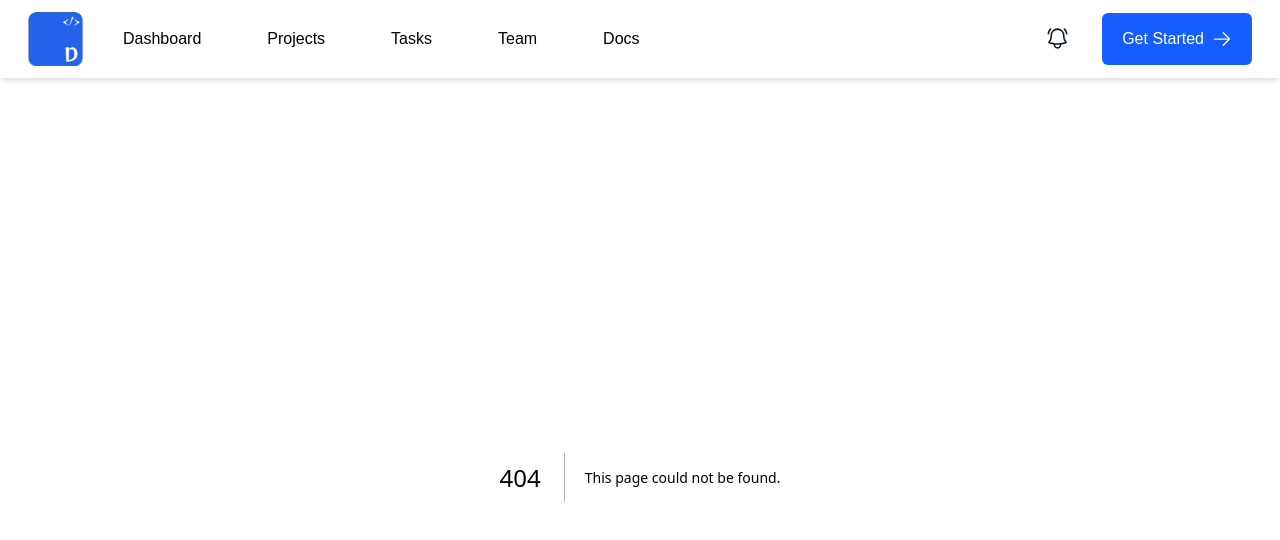
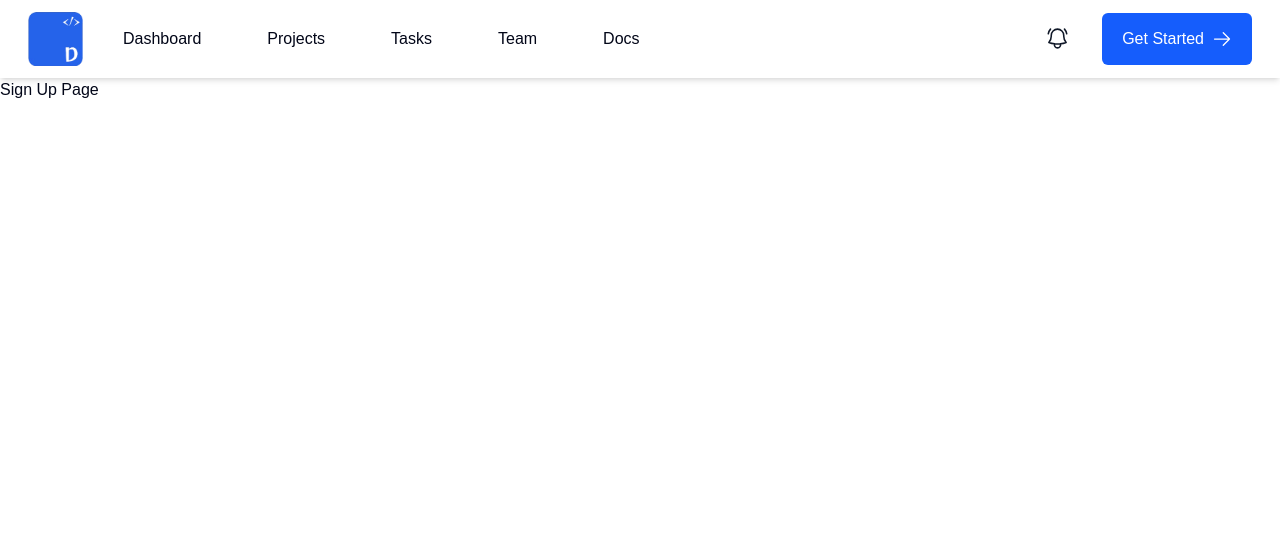
Before and after one commit to Jaycode01/DevCollab, a Next.js app: page /signup in a window 1280 px wide. Before the commit this address had no page. Shown: the top 540 px of the page. Built offline with nearby package versions, Linux system fonts and the light colour scheme; a web font is replaced by a local one.

Commit message:
Made some ammendment on the nav

```diff
--- a/src/app/navbar/page.tsx
+++ b/src/app/navbar/page.tsx
@@ -1,5 +1,6 @@
 "use client";
 import { useState } from "react";
+import { useRouter } from "next/navigation";
 import Image from "next/image";
 import Logo from "../../../public/images/devcollab-logo.png";
 import Link from "next/link";
@@ -13,6 +14,15 @@ export default function Navbar() {
   const [menuOpen, setMenuOpen] = useState(false);
 
   const toggleMenu = () => setMenuOpen((prev) => !prev);
+
+  const router = useRouter();
+  const handleSignUpPageClick = () => {
+    router.push("/signup");
+  };
+
+  const handleBackHomeClick = () => {
+    router.push("/");
+  };
   return (
     <>
       <div className="flex justify-between w-full flex-row bg-white shadow-md items-center  py-3">
@@ -24,6 +34,7 @@ export default function Navbar() {
               width={55}
               height={55}
               className="ml-4 md:ml-7"
+              onClick={handleBackHomeClick}
             />
             <div
               className={`capitalize flex flex-col md:flex-row gap-[50px] top-20 absolute z-10 md:static mx-auto md:mx-0 w-full md:w-fit bg-gray-50 md:bg-white text-center md:text-left
@@ -34,31 +45,31 @@ export default function Navbar() {
             >
               <Link
                 href="/dashboard"
-                className="md:hover:border-blue-600 md:hover:border-b-2 px-2 hover:bg-gray-100 rounded-sm md:bg-none"
+                className="md:hover:border-blue-600 md:hover:border-b-2 px-2 md:hover:bg-white md:hover:rounded-none hover:bg-gray-100 rounded-sm"
               >
                 dashboard
               </Link>
               <Link
                 href="/projects"
-                className="md:hover:border-blue-600 md:hover:border-b-2 px-2 hover:bg-gray-100 rounded-sm md:bg-none"
+                className="md:hover:border-blue-600 md:hover:border-b-2 px-2 md:hover:bg-white md:hover:rounded-none hover:bg-gray-100 rounded-sm"
               >
                 projects
               </Link>
               <Link
                 href="/tasks"
-                className="md:hover:border-blue-600 md:hover:border-b-2 px-2 hover:bg-gray-100 rounded-sm md:bg-none"
+                className="md:hover:border-blue-600 md:hover:border-b-2 px-2 md:hover:bg-white md:hover:rounded-none hover:bg-gray-100 rounded-sm"
               >
                 tasks
               </Link>
               <Link
                 href="/team"
-                className="md:hover:border-blue-600 md:hover:border-b-2 px-2 hover:bg-gray-100 rounded-sm md:bg-none"
+                className="md:hover:border-blue-600 md:hover:border-b-2 px-2 md:hover:bg-white md:hover:rounded-none hover:bg-gray-100 rounded-sm"
               >
                 team
               </Link>
               <Link
                 href="/docs"
-                className="md:hover:border-blue-600 md:hover:border-b-2 px-2 hover:bg-gray-100 rounded-sm md:bg-none"
+                className="md:hover:border-blue-600 md:hover:border-b-2 px-2 md:hover:bg-white md:hover:rounded-none hover:bg-gray-100 rounded-sm"
               >
                 docs
               </Link>
@@ -80,6 +91,7 @@ export default function Navbar() {
           <button
             type="button"
             className="bg-blue-600 md:flex items-center gap-2 text-white py-3.5 px-5 cursor-pointer rounded-sm hidden "
+            onClick={handleSignUpPageClick}
           >
             Get Started
             <Image
@@ -91,13 +103,14 @@ export default function Navbar() {
           </button>
           <button
             type="button"
-            className="block md:hidden hover:bg-gray-50 p-2 rounded-sm"
+            className="block md:hidden hover:bg-gray-50 p-2 rounded-sm cursor-pointer"
           >
             <Image
               alt="User Icon for Settings and Getting Started"
               src={User}
               width={25}
               height={25}
+              onClick={handleSignUpPageClick}
             />
           </button>
           <button
--- /dev/null
+++ b/src/app/signup/page.tsx
@@ -0,0 +1,7 @@
+export default function signUp() {
+  return (
+    <>
+      <div>Sign Up Page</div>
+    </>
+  );
+}
```
Also changed, not shown: public/cancel.svg.
